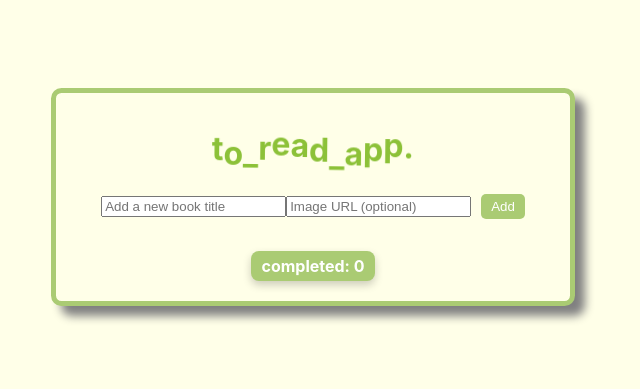
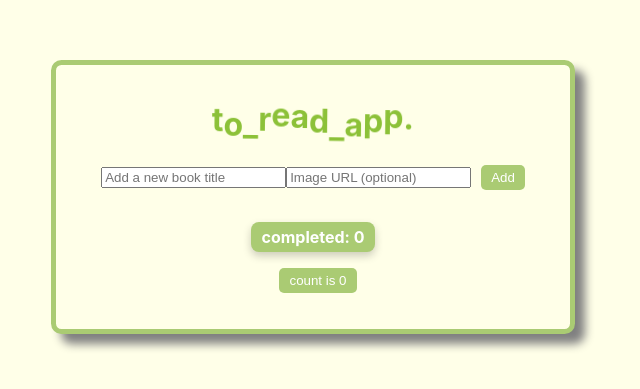
Before and after one commit to wunder-frau/pet, a React (Create React App) app: page / in a window 1280 px wide. Shown: the part 203-592 px from the top of the page, without its empty margins (352-992 px from the left). Built offline with nearby package versions, Linux system fonts and the light colour scheme.

Commit message:
learn: useState and count

```diff
--- a/src/App.tsx
+++ b/src/App.tsx
@@ -6,7 +6,7 @@
 
 const App: React.FC = () => {
 	// const [toreads, setToreads] = useState<Toread[]>([]);
-
+	const [count, setCount] = useState(0);
 	const [toreads, setToreads] = useState<Toread[]>(() => {
 		const storedToreads = localStorage.getItem('toreads');
 		if (storedToreads) {
@@ -57,6 +57,11 @@
 			<AddToread addToread={addToread} />
 			<ToreadList toreads={toreads} toggleToread={toggleToread} deleteToread={deleteToread} />
 			<p className="completed-count">completed: {completedCount}</p>
+			<p>
+				<button onClick={() => setCount(count => count + 1)}>
+					count is {count}
+				</button>
+			</p>
 		</div>
 	);
 };
```
